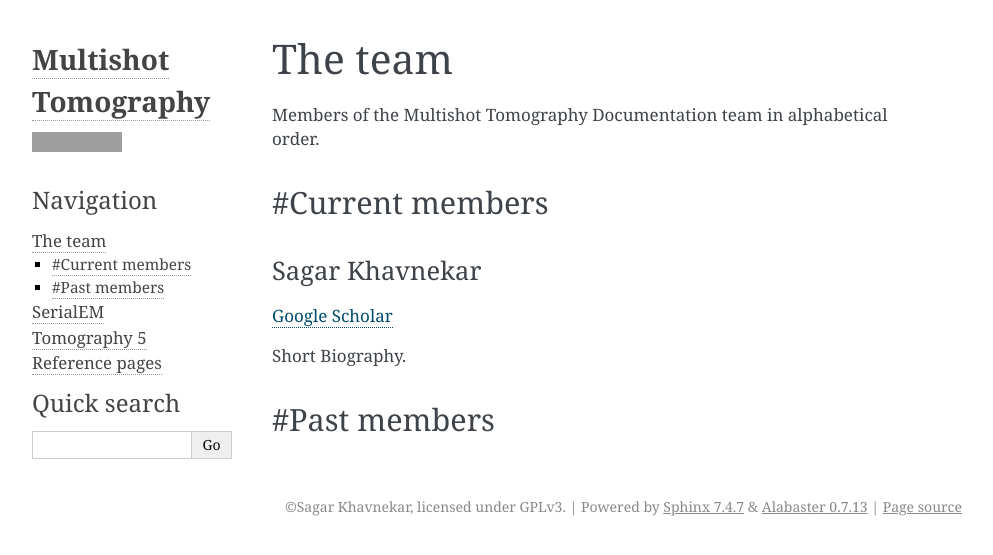
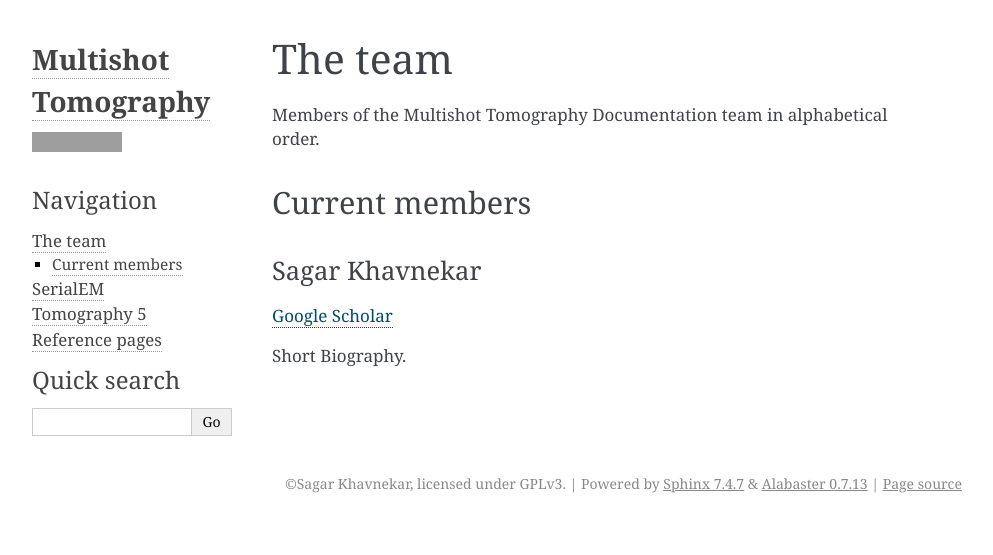
Before and after one commit to sagarbiophysics/multishot_tomography, a Sphinx documentation site: the page built from source/Team.rst, in a window 1280 px wide, cut to the strip 0-555 px from the top of the page. Shown: the whole strip, without its empty margins (148-1141 px from the left). Built offline with Sphinx 7.4.7, drawn with Linux system fonts in a browser that asks for light colours; pages that are not in the unit, such as notebooks, are missing from menus; grey boxes are pictures that could not be loaded.

Commit message:
Update Team.rst

```diff
--- a/source/Team.rst
+++ b/source/Team.rst
@@ -4,7 +4,7 @@
 Members of the Multishot Tomography Documentation team in alphabetical order.
 
 
-#Current members
+Current members
 ---------------
 
 
@@ -15,5 +15,5 @@
 
 Short Biography.
 
-#Past members
-------------
+.. Past members
+.. ------------
```
